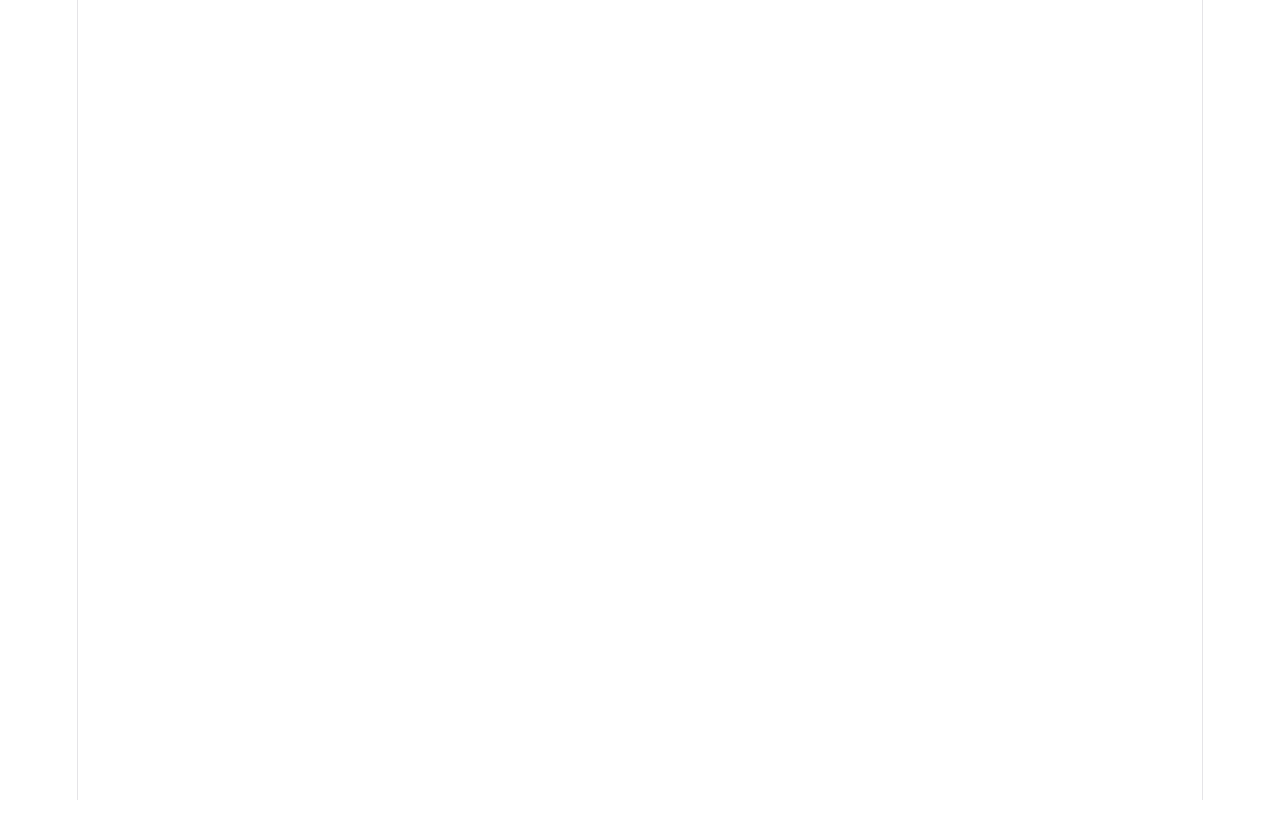
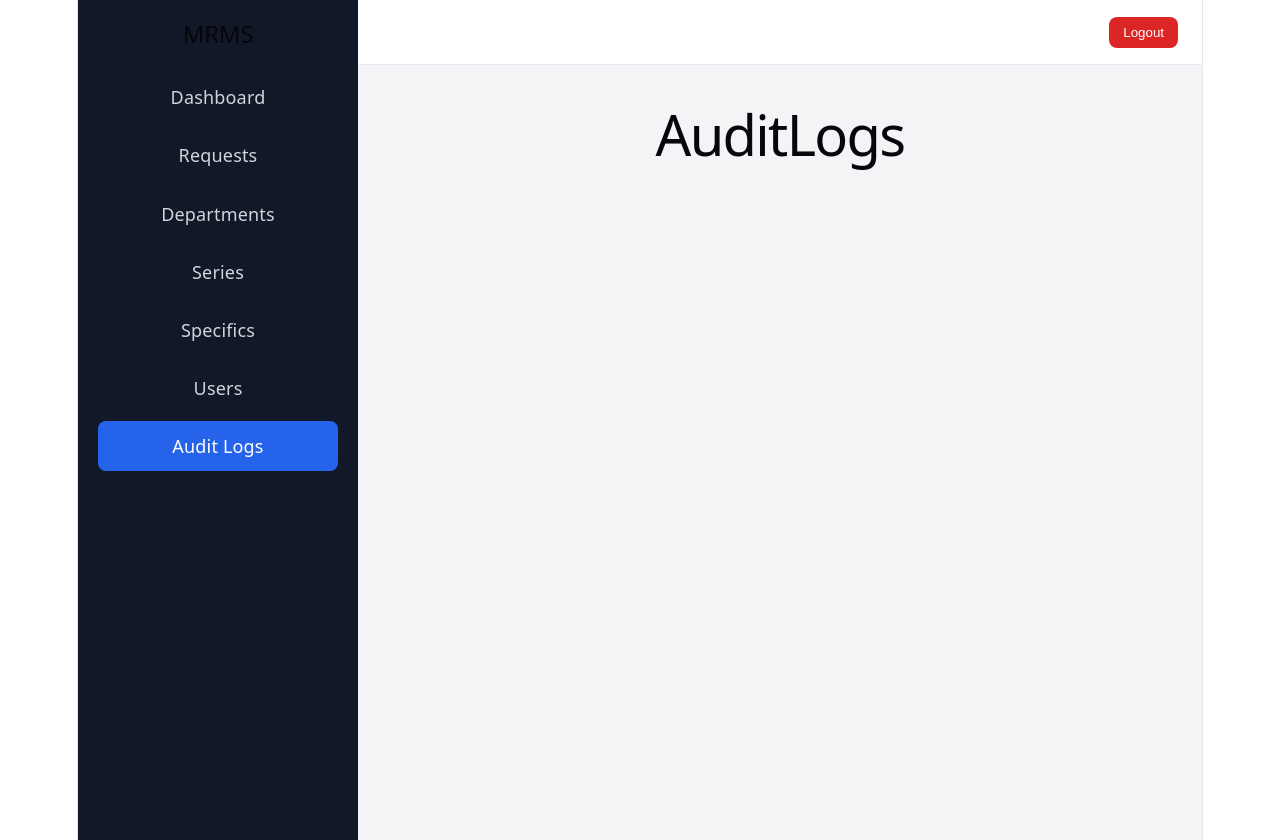
Before and after one commit to vespercore02/mrms-frontend, a React (Vite) app: page /audit-logs in a window 1280 px wide. Before the commit this address had no page. Before the commit the page ends 800 px from the top, so only its background shows below. Built offline with nearby package versions, Linux system fonts and the light colour scheme; sample sign-in values are in the browser's storage.

Commit message:
Add layout and sidebar navigation

```diff
--- a/src/components/Layout.jsx
+++ b/src/components/Layout.jsx
@@ -0,0 +1,32 @@
+import Sidebar from './Sidebar';
+import Navbar from './Navbar';
+
+const Layout = ({ children }) => {
+  return (
+    <div style={styles.wrapper}>
+      <Sidebar />
+
+      <main style={styles.main}>
+        <Navbar />
+
+        <div style={styles.content}>{children}</div>
+      </main>
+    </div>
+  );
+};
+
+const styles = {
+  wrapper: {
+    display: 'flex',
+    minHeight: '100vh',
+    background: '#f3f4f6',
+  },
+  main: {
+    flex: 1,
+  },
+  content: {
+    padding: '24px',
+  },
+};
+
+export default Layout;
--- a/src/components/Navbar.jsx
+++ b/src/components/Navbar.jsx
@@ -0,0 +1,53 @@
+import { useNavigate } from 'react-router-dom';
+import { getUser, logout } from '../utils/auth';
+
+const Navbar = () => {
+  const navigate = useNavigate();
+  const user = getUser();
+
+  const handleLogout = () => {
+    logout();
+    navigate('/login');
+  };
+
+  return (
+    <header style={styles.navbar}>
+      <div>
+        <strong>{user?.FullName}</strong>
+        <p style={styles.role}>{user?.Role?.RoleName}</p>
+      </div>
+
+      <button onClick={handleLogout} style={styles.button}>
+        Logout
+      </button>
+    </header>
+  );
+};
+
+const styles = {
+  navbar: {
+    height: '64px',
+    background: '#fff',
+    borderBottom: '1px solid #e5e7eb',
+    display: 'flex',
+    alignItems: 'center',
+    justifyContent: 'flex-end',
+    gap: '16px',
+    padding: '0 24px',
+  },
+  role: {
+    margin: 0,
+    fontSize: '12px',
+    color: '#6b7280',
+  },
+  button: {
+    padding: '8px 14px',
+    border: 'none',
+    borderRadius: '8px',
+    background: '#dc2626',
+    color: '#fff',
+    cursor: 'pointer',
+  },
+};
+
+export default Navbar;
--- a/src/components/Sidebar.jsx
+++ b/src/components/Sidebar.jsx
@@ -0,0 +1,60 @@
+import { NavLink } from 'react-router-dom';
+
+const Sidebar = () => {
+  const links = [
+    { path: '/dashboard', label: 'Dashboard' },
+    { path: '/requests', label: 'Requests' },
+    { path: '/departments', label: 'Departments' },
+    { path: '/series', label: 'Series' },
+    { path: '/specifics', label: 'Specifics' },
+    { path: '/users', label: 'Users' },
+    { path: '/audit-logs', label: 'Audit Logs' },
+  ];
+
+  return (
+    <aside style={styles.sidebar}>
+      <h2 style={styles.logo}>MRMS</h2>
+
+      <nav style={styles.nav}>
+        {links.map((link) => (
+          <NavLink
+            key={link.path}
+            to={link.path}
+            style={({ isActive }) => ({
+              ...styles.link,
+              background: isActive ? '#2563eb' : 'transparent',
+              color: isActive ? '#fff' : '#d1d5db',
+            })}
+          >
+            {link.label}
+          </NavLink>
+        ))}
+      </nav>
+    </aside>
+  );
+};
+
+const styles = {
+  sidebar: {
+    width: '240px',
+    minHeight: '100vh',
+    background: '#111827',
+    color: '#fff',
+    padding: '20px',
+  },
+  logo: {
+    margin: '0 0 24px',
+  },
+  nav: {
+    display: 'flex',
+    flexDirection: 'column',
+    gap: '8px',
+  },
+  link: {
+    padding: '12px',
+    borderRadius: '8px',
+    textDecoration: 'none',
+  },
+};
+
+export default Sidebar;
--- a/src/pages/AuditLogs.jsx
+++ b/src/pages/AuditLogs.jsx
@@ -0,0 +1,5 @@
+const AuditLogs = () => {
+  return <h1>AuditLogs</h1>;
+};
+
+export default AuditLogs;
--- a/src/pages/Dashboard.jsx
+++ b/src/pages/Dashboard.jsx
@@ -1,16 +1,12 @@
 import { useEffect, useState } from 'react';
-import { useNavigate } from 'react-router-dom';
 import axiosClient from '../api/axiosClient';
-import { getUser, logout } from '../utils/auth';
 
 const Dashboard = () => {
-  const navigate = useNavigate();
-  const user = getUser();
-
   const [summary, setSummary] = useState(null);
   const [loading, setLoading] = useState(true);
   const [error, setError] = useState('');
 
+  useEffect(() => {
   const fetchSummary = async () => {
     try {
       const response = await axiosClient.get('/dashboard/summary');
@@ -22,31 +18,14 @@ const Dashboard = () => {
     }
   };
 
-  useEffect(() => {
-    fetchSummary();
-  }, []);
+  fetchSummary();
+}, []);
 
-  const handleLogout = () => {
-    logout();
-    navigate('/login');
-  };
-
-  if (loading) return <div style={styles.page}>Loading dashboard...</div>;
+  if (loading) return <div>Loading dashboard...</div>;
 
   return (
-    <div style={styles.page}>
-      <div style={styles.header}>
-        <div>
-          <h1 style={styles.title}>MRMS Dashboard</h1>
-          <p style={styles.subtitle}>
-            Welcome, {user?.FullName} — {user?.Role?.RoleName}
-          </p>
-        </div>
-
-        <button onClick={handleLogout} style={styles.logout}>
-          Logout
-        </button>
-      </div>
+    <div>
+      <h1>Dashboard</h1>
 
       {error && <div style={styles.error}>{error}</div>}
 
@@ -86,32 +65,6 @@ const Card = ({ title, value }) => {
 };
 
 const styles = {
-  page: {
-    minHeight: '100vh',
-    padding: '24px',
-    background: '#f3f4f6',
-  },
-  header: {
-    display: 'flex',
-    justifyContent: 'space-between',
-    alignItems: 'center',
-    marginBottom: '24px',
-  },
-  title: {
-    margin: 0,
-  },
-  subtitle: {
-    margin: '4px 0 0',
-    color: '#6b7280',
-  },
-  logout: {
-    padding: '10px 16px',
-    border: 'none',
-    borderRadius: '8px',
-    background: '#dc2626',
-    color: '#fff',
-    cursor: 'pointer',
-  },
   grid: {
     display: 'grid',
     gridTemplateColumns: 'repeat(auto-fit, minmax(180px, 1fr))',
--- a/src/pages/Departments.jsx
+++ b/src/pages/Departments.jsx
@@ -0,0 +1,5 @@
+const Departments = () => {
+  return <h1>Departments</h1>;
+};
+
+export default Departments;
--- a/src/pages/RequestDetails.jsx
+++ b/src/pages/RequestDetails.jsx
@@ -0,0 +1,5 @@
+const RequestDetails = () => {
+  return <h1>RequestDetails</h1>;
+};
+
+export default RequestDetails;
--- a/src/pages/Requests.jsx
+++ b/src/pages/Requests.jsx
@@ -0,0 +1,5 @@
+const Requests = () => {
+  return <h1>Requests</h1>;
+};
+
+export default Requests;
--- a/src/pages/Series.jsx
+++ b/src/pages/Series.jsx
@@ -0,0 +1,5 @@
+const Series = () => {
+  return <h1>Series</h1>;
+};
+
+export default Series;
--- a/src/pages/Specifics.jsx
+++ b/src/pages/Specifics.jsx
@@ -0,0 +1,5 @@
+const Specifics = () => {
+  return <h1>Specifics</h1>;
+};
+
+export default Specifics;
--- a/src/pages/Users.jsx
+++ b/src/pages/Users.jsx
@@ -0,0 +1,5 @@
+const Users = () => {
+  return <h1>Users</h1>;
+};
+
+export default Users;
--- a/src/routes/AppRoutes.jsx
+++ b/src/routes/AppRoutes.jsx
@@ -1,7 +1,22 @@
 import { BrowserRouter, Routes, Route, Navigate } from 'react-router-dom';
+
 import Login from '../pages/Login';
 import Dashboard from '../pages/Dashboard';
+import Requests from '../pages/Requests';
+import Departments from '../pages/Departments';
+import Series from '../pages/Series';
+import Specifics from '../pages/Specifics';
+import Users from '../pages/Users';
+import AuditLogs from '../pages/AuditLogs';
+
+import Layout from '../components/Layout';
 import ProtectedRoute from '../components/ProtectedRoute';
+
+const withLayout = (page) => (
+  <ProtectedRoute>
+    <Layout>{page}</Layout>
+  </ProtectedRoute>
+);
 
 const AppRoutes = () => {
   return (
@@ -11,14 +26,13 @@ const AppRoutes = () => {
 
         <Route path="/login" element={<Login />} />
 
-        <Route
-          path="/dashboard"
-          element={
-            <ProtectedRoute>
-              <Dashboard />
-            </ProtectedRoute>
-          }
-        />
+        <Route path="/dashboard" element={withLayout(<Dashboard />)} />
+        <Route path="/requests" element={withLayout(<Requests />)} />
+        <Route path="/departments" element={withLayout(<Departments />)} />
+        <Route path="/series" element={withLayout(<Series />)} />
+        <Route path="/specifics" element={withLayout(<Specifics />)} />
+        <Route path="/users" element={withLayout(<Users />)} />
+        <Route path="/audit-logs" element={withLayout(<AuditLogs />)} />
       </Routes>
     </BrowserRouter>
   );
```
